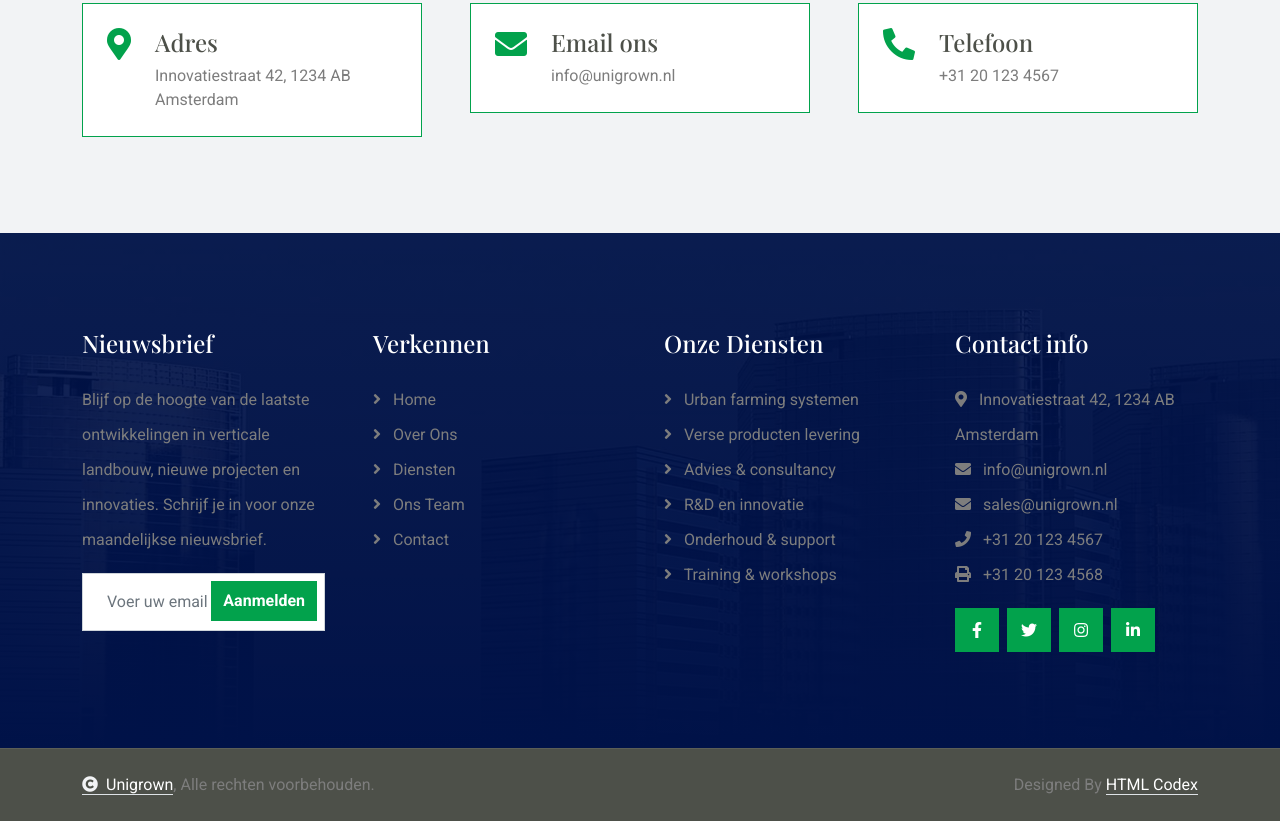
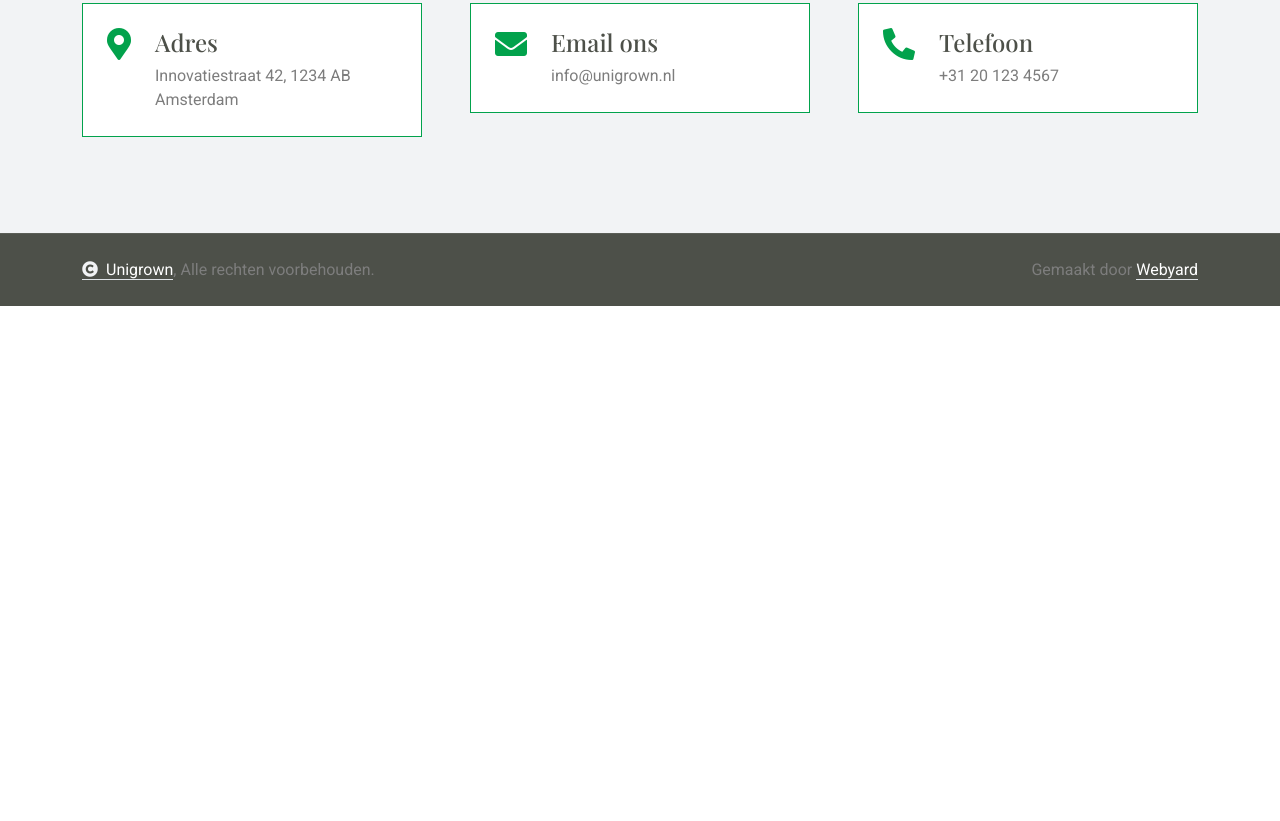
Before and after one commit to NickWD97/unigrown, a plain HTML site: page index.html in a window 1280 px wide. Shown: the part 6118-6939 px from the top of the page. After the commit the page ends 6424 px from the top, so only its background shows below. Drawn offline with nearby package versions, Linux system fonts and the light colour scheme; some packages are replaced by stand-ins of ours; a script that the page names is missing; a web font is replaced by a local one.

Commit message:
Remove footer sections and update attribution

```diff
--- a/index.html
+++ b/index.html
@@ -570,65 +570,6 @@
         </div>
         <!-- Contact End -->
 
-        <!-- Footer Start -->
-        <div class="container-fluid footer py-5 wow fadeIn" data-wow-delay="0.2s">
-            <div class="container py-5">
-                <div class="row g-5">
-                    <div class="col-md-6 col-lg-6 col-xl-3">
-                        <div class="footer-item d-flex flex-column">
-                            <div class="footer-item">
-                                <h4 class="text-white mb-4">Nieuwsbrief</h4>
-                                <p class="mb-3">Blijf op de hoogte van de laatste ontwikkelingen in verticale landbouw, nieuwe projecten en innovaties. Schrijf je in voor onze maandelijkse nieuwsbrief.</p>
-                                <div class="position-relative mx-auto">
-                                    <input class="form-control w-100 py-3 ps-4 pe-5" type="text" placeholder="Voer uw email in">
-                                    <button type="button" class="btn btn-secondary position-absolute top-0 end-0 py-2 mt-2 me-2">Aanmelden</button>
-                                </div>
-                            </div>
-                        </div>
-                    </div>
-                    <div class="col-md-6 col-lg-6 col-xl-3">
-                        <div class="footer-item d-flex flex-column">
-                            <h4 class="text-white mb-4">Verkennen</h4>
-                            <a href="#"><i class="fas fa-angle-right me-2"></i> Home</a>
-                            <a href="#about"><i class="fas fa-angle-right me-2"></i> Over Ons</a>
-                            <a href="#services"><i class="fas fa-angle-right me-2"></i> Diensten</a>
-                            <a href="#team"><i class="fas fa-angle-right me-2"></i> Ons Team</a>
-                            <a href="#contact"><i class="fas fa-angle-right me-2"></i> Contact</a>
-                        </div>
-                    </div>
-                    <div class="col-md-6 col-lg-6 col-xl-3">
-                        <div class="footer-item d-flex flex-column">
-                            <h4 class="text-white mb-4">Onze Diensten</h4>
-                            <a href="#services"><i class="fas fa-angle-right me-2"></i> Urban farming systemen</a>
-                            <a href="#services"><i class="fas fa-angle-right me-2"></i> Verse producten levering</a>
-                            <a href="#services"><i class="fas fa-angle-right me-2"></i> Advies & consultancy</a>
-                            <a href="#services"><i class="fas fa-angle-right me-2"></i> R&D en innovatie</a>
-                            <a href="#services"><i class="fas fa-angle-right me-2"></i> Onderhoud & support</a>
-                            <a href="#services"><i class="fas fa-angle-right me-2"></i> Training & workshops</a>
-                        </div>
-                    </div>
-                    <div class="col-md-6 col-lg-6 col-xl-3">
-                        <div class="footer-item d-flex flex-column">
-                            <h4 class="text-white mb-4">Contact info</h4>
-                            <a href=""><i class="fa fa-map-marker-alt me-2"></i> Innovatiestraat 42, 1234 AB Amsterdam</a>
-                            <a href=""><i class="fas fa-envelope me-2"></i> info@unigrown.nl</a>
-                            <a href=""><i class="fas fa-envelope me-2"></i> sales@unigrown.nl</a>
-                            <a href=""><i class="fas fa-phone me-2"></i> +31 20 123 4567</a>
-                            <a href="" class="mb-3"><i class="fas fa-print me-2"></i> +31 20 123 4568</a>
-                            <div class="footer-btn d-flex align-items-center">
-                                <a class="btn btn-secondary btn-md-square me-2" href=""><i class="fab fa-facebook-f text-white"></i></a>
-                                <a class="btn btn-secondary btn-md-square me-2" href=""><i class="fab fa-twitter text-white"></i></a>
-                                <a class="btn btn-secondary btn-md-square me-2" href=""><i class="fab fa-instagram text-white"></i></a>
-                                <a class="btn btn-secondary btn-md-square me-0" href=""><i class="fab fa-linkedin-in text-white"></i></a>
-                            </div>
-                        </div>
-                    </div>
-                </div>
-            </div>
-        </div>
-        <!-- Footer End -->
-
-
         <!-- Copyright Start -->
         <div class="container-fluid copyright py-4">
             <div class="container">
@@ -640,7 +581,7 @@
                         <!--/*** This template is free as long as you keep the below author's credit link/attribution link/backlink. ***/-->
                         <!--/*** If you'd like to use the template without the below author's credit link/attribution link/backlink, ***/-->
                         <!--/*** you can purchase the Credit Removal License from "https://htmlcodex.com/credit-removal". ***/-->
-                        Designed By <a class="border-bottom text-white" href="https://htmlcodex.com">HTML Codex</a>
+                        Gemaakt door <a class="border-bottom text-white" href="https://webyard.nl">Webyard</a>
                     </div>
                 </div>
             </div>
```
